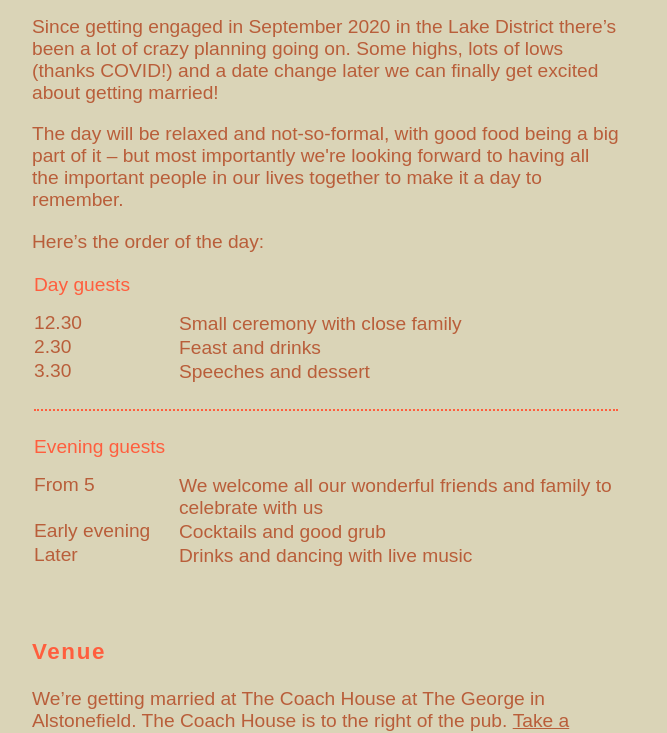
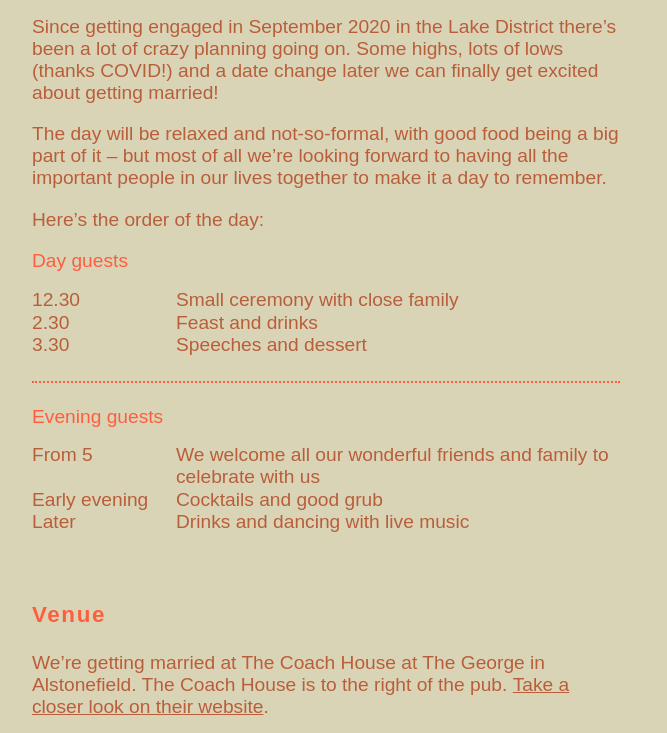
Before and after one commit to jamesarice/wedding, a plain HTML site: page index.html in a window 1280 px wide. Shown: the part 1251-1984 px from the top of the page, without its empty margins (314-981 px from the left). Drawn offline with Linux system fonts and the light colour scheme; a web font is replaced by a local one.

Commit message:
Fix table spacing.

```diff
--- a/css/master.css
+++ b/css/master.css
@@ -109,6 +109,10 @@ table th {
   min-width: 6rem;
   vertical-align: text-top;
   margin: 0;
+}
+
+table td {
+  vertical-align: text-top;
 }
 
 table th h2 {
--- a/index.html
+++ b/index.html
@@ -37,10 +37,10 @@
         <h1 class="display lead">Our day</h1>
           <p>Since getting engaged in September 2020 in the Lake District there’s been a lot of crazy planning going on. Some highs, lots of lows (thanks COVID!) and a date change later we can finally get excited about getting married!</p>
 
-          <p>The day will be relaxed and not-so-formal, with good food being a big part of it &ndash; but most importantly we're looking forward to having all the important people in our lives together to make it a day to remember.</p>
+          <p>The day will be relaxed and not-so-formal, with good food being a big part of it &ndash; but most of all we’re looking forward to having all the important people in our lives together to make it a day to remember.</p>
 
           <p>Here’s the order of the day:</p>
-          <table>
+          <table cellspacing="0" cellpadding="0">
             <tbody id="day-guests">
               <tr>
                 <th><h2>Day guests</h2></th>
```
